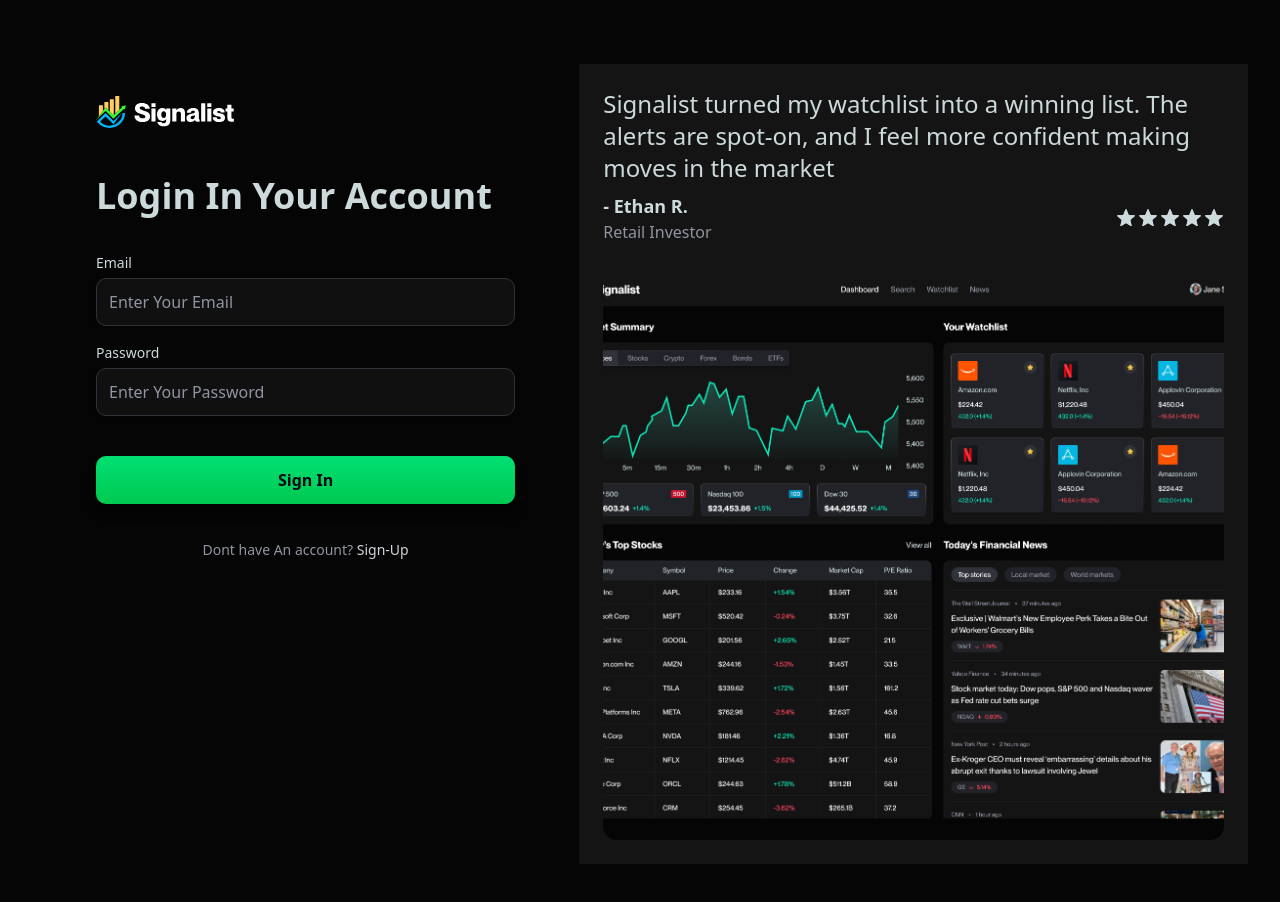
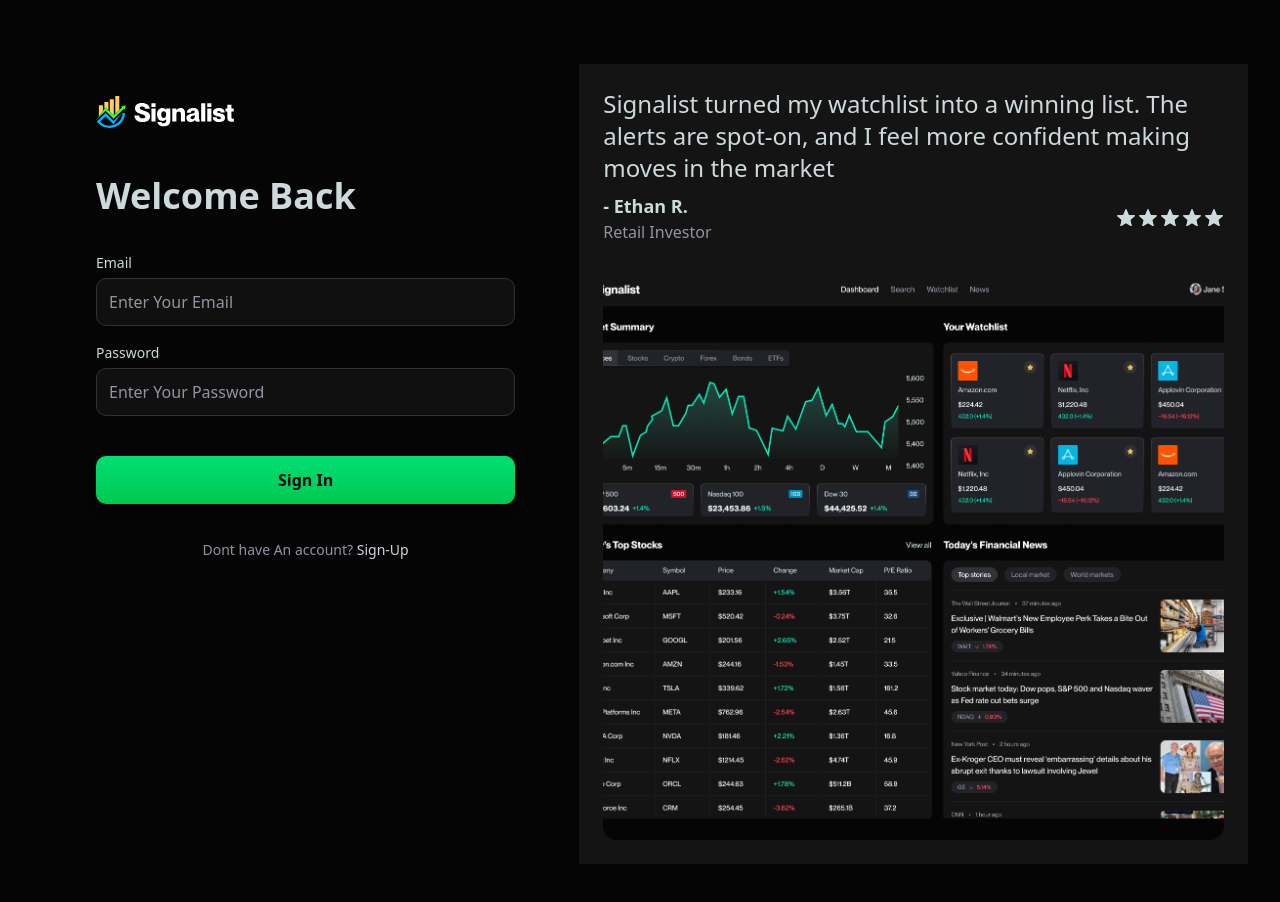
Before and after one commit to amank55/TradeX, a Next.js app: page /sign-in in a window 1280 px wide. Built offline with nearby package versions, Linux system fonts and the light colour scheme.

Commit message:
feat: update SignIn form title to enhance user experience

```diff
--- a/app/(auth)/sign-in/page.tsx
+++ b/app/(auth)/sign-in/page.tsx
@@ -25,7 +25,7 @@
   }
   return (
     <>
-    <h1 className="form-title">Login In Your Account</h1>
+    <h1 className="form-title">Welcome Back</h1>
     <form onSubmit={handleSubmit(onSubmit)} className="space-y-5" >
       <InputField
        name = "email"
```
